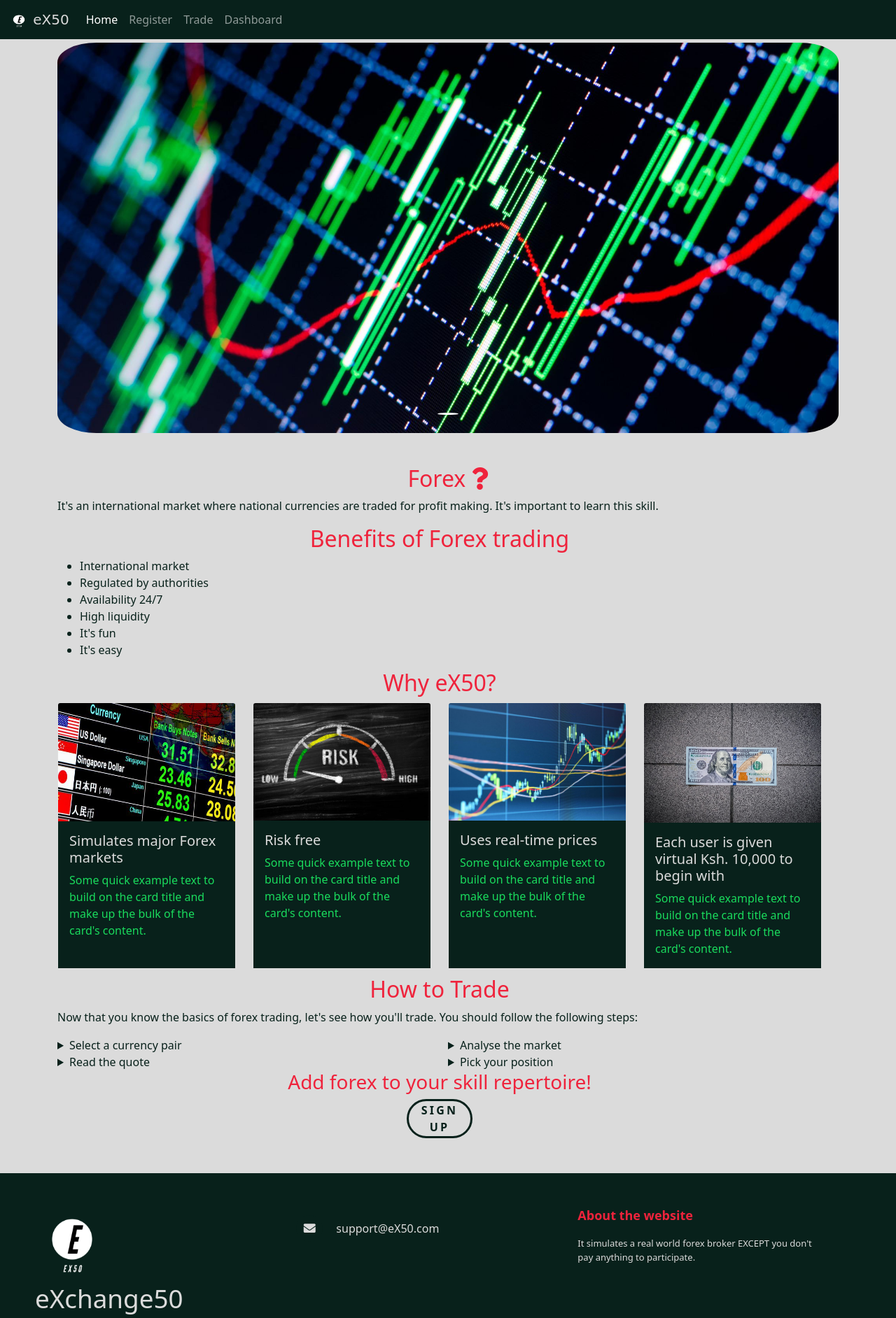
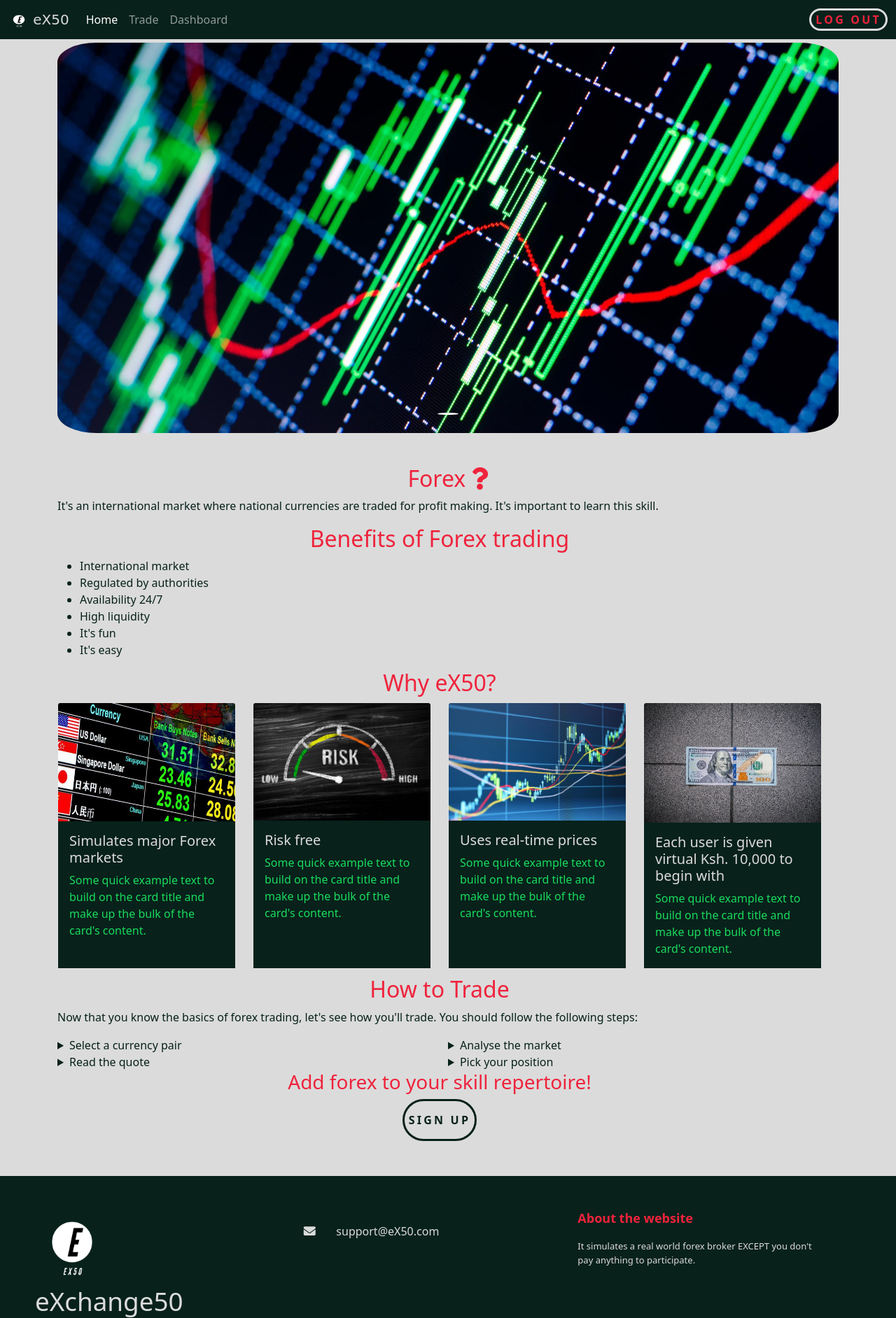
Before and after one commit to 0xOwen/exchange50, a Flask app: page / in a window 1280 px wide. Shown: the top 1884 px of the page at 70% size. Run offline with Flask 2, Linux system fonts and the light colour scheme; the visitor is signed in with stand-in values (Sample User, id 1); some libraries are stand-ins or nearby versions; some web fonts are replaced.

Commit message:
Revert "Revert "Implemented logout in both front and backend""
This reverts commit ac151b06c17d0d1b974ef97df7f0c449339a8846.

```diff
--- a/static/css/home.css
+++ b/static/css/home.css
@@ -46,38 +46,12 @@
 {
     margin-bottom:4%;
 }
-button {
-    letter-spacing: .2rem;
-	text-transform: uppercase;
-    font-weight: 600;
-    border: 3px solid;
-    border-radius: 40px;
-	float: left;
-	width:fit-content;
-	padding: 1% 2%;
-	background: none;
-	color: inherit;
-	z-index: 1;
-	-webkit-transition: border-color .3s, background-color .3s;
-	transition: border-color .3s, background-color .3s;
-}
-button:hover {
-	border-color: #785964;
-    color: #785964;
-	background-color: rgba(120, 89, 100, 0.1);
-    -webkit-transform: translate3d(0, -10%, 0);
-	transform: translate3d(0, -10%, 0);
-}
-button:hover::after {
-	opacity: 1;
-	-webkit-transform: translate3d(0, 0, 0);
-	transform: translate3d(0, 0, 0);
-}
 #action
 {
     display:flex;
     justify-content: center;
     align-items: center;
+    height: 60px;
 }
 .card-body
 {
--- a/static/css/styles.css
+++ b/static/css/styles.css
@@ -31,28 +31,29 @@ li .nav-link
 {
     color:#dbdbdb;
 }
-button {
+button
+{
     letter-spacing: .2rem;
 	text-transform: uppercase;
     font-weight: 600;
     border: 3px solid;
     border-radius: 40px;
-	float: left;
-	width:fit-content;
-	padding: 1% 2%;
+    height:100%;
 	background: none;
 	color: inherit;
 	z-index: 1;
 	-webkit-transition: border-color .3s, background-color .3s;
 	transition: border-color .3s, background-color .3s;
 }
-button:hover {
+button:hover
+{
 	border-color: #ef233c;
 	background-color: rgba(239, 35, 60, 0.1);
     -webkit-transform: translate3d(0, -10%, 0);
 	transform: translate3d(0, -10%, 0);
 }
-button:hover::after {
+button:hover::after
+{
 	opacity: 1;
 	-webkit-transform: translate3d(0, 0, 0);
 	transform: translate3d(0, 0, 0);
@@ -62,3 +63,12 @@ a
     color: inherit;
     text-decoration: inherit;
 }
+button#btnlogout
+{
+    color: #ef233c;
+    border-color: #dbdbdb;
+}
+button#btnlogout:hover
+{
+    border-color: #ef233c;
+}
--- a/templates/layout.html
+++ b/templates/layout.html
@@ -36,19 +36,33 @@
             <div class="collapse navbar-collapse" id="navbarNav">
                 <ul class="navbar-nav me-auto mb-2 mb-lg-0">
                     <li class="nav-item">
-                        <a href="#" class="nav-link active">Home</a>
+                        <a href="/" class="nav-link active">Home</a>
                     </li>
+                    {% if session.user_id %}
                     <li class="nav-item">
-                     <a href="/register" class="nav-link">Register</a>
-                    </li>
-                    <li class="nav-item">
-                        <a href="/trade" class="nav-link">Trade</a>
+                        <a href="/currency" class="nav-link">Trade</a>
                     </li>
                     <li class="nav-item">
                       <a href="/dashboard" class="nav-link">Dashboard</a>
-                  </li>
+                    </li>
+                  </ul>
+
+                    <div class="d-flex">
+                      <a href="/logout">
+                        <button id="btnlogout">log out</button>
+                      </a>
+                    </div>
+                    {% else %}
+                    <li class="nav-item">
+                      <a href="/register" class="nav-link">Sign in</a>
+                    </li>
+                    <li class="nav-item">
+                      <a href="/register" class="nav-link">Sign up</a>
+                    </li>
+                    {% endif %}
                 </ul>
             </div>
+
         </div>
     </nav>
 
```
